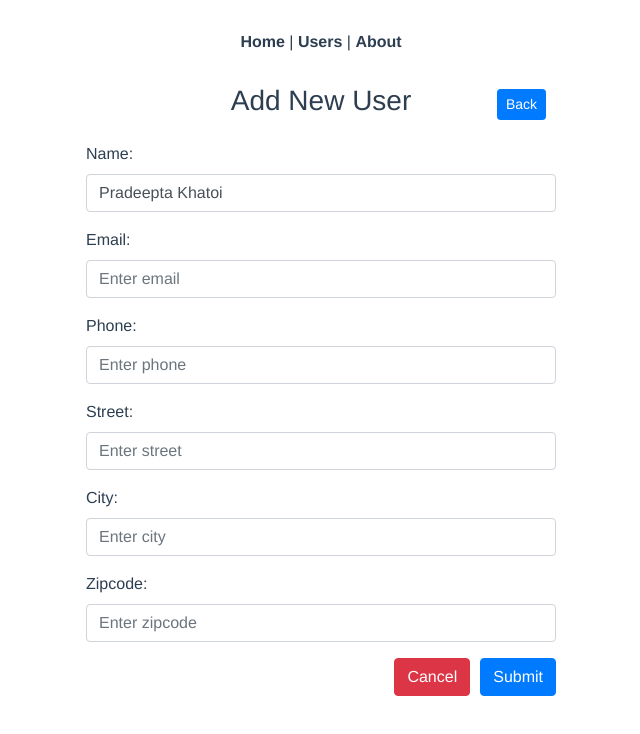
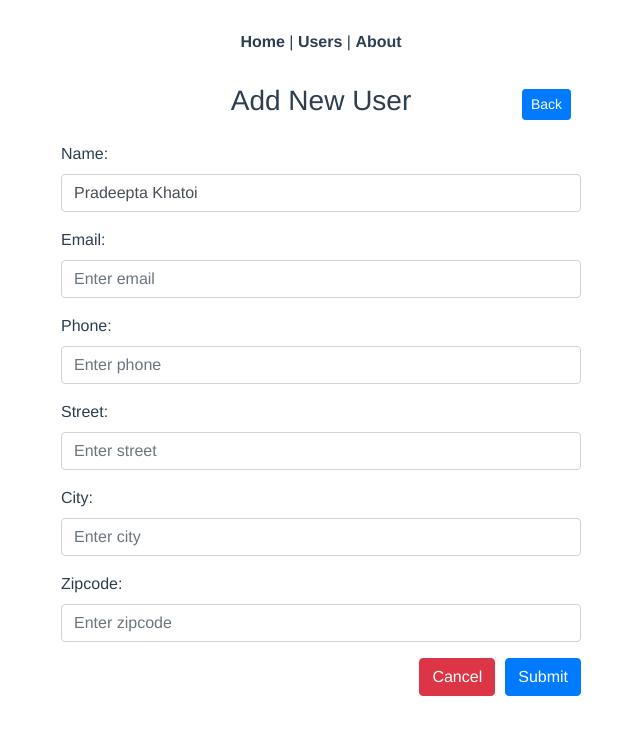
Before and after one commit to pradeeptakhatoi/VueJsPOC, a Vue app: page /add-user in a window 1280 px wide. Shown: the top 734 px of the page, without its empty margins (319-959 px from the left). Built offline with nearby package versions, Linux system fonts and the light colour scheme.

Commit message:
Container width changed to 550px for add 7 edit page & db.json moved outside.

```diff
--- a/src/data/db.json
+++ b/db.json
@@ -1,7 +1,6 @@
 {
   "users": [
     {
-      "id": 1,
       "name": "Leanne Graham",
       "email": "Sincere@april.biz",
       "address": {
@@ -10,7 +9,8 @@
         "zipcode": "92998-3874"
       },
       "phone": "1-770-736-8031 x56442",
-      "website": "hildegard.org"
+      "website": "hildegard.org",
+      "id": 1
     },
     {
       "id": 2,
--- a/src/components/user/AddUser.vue
+++ b/src/components/user/AddUser.vue
@@ -113,7 +113,7 @@ export default {
 
 <style scoped>
   .container {
-    max-width: 500px;
+    max-width: 550px;
   }
   .form-group label {
     display: block;
--- a/src/components/user/EditUser.vue
+++ b/src/components/user/EditUser.vue
@@ -116,7 +116,7 @@ export default {
 
 <style scoped>
   .container {
-    max-width: 500px;
+    max-width: 550px;
   }
   .form-group label {
     display: block;
```
